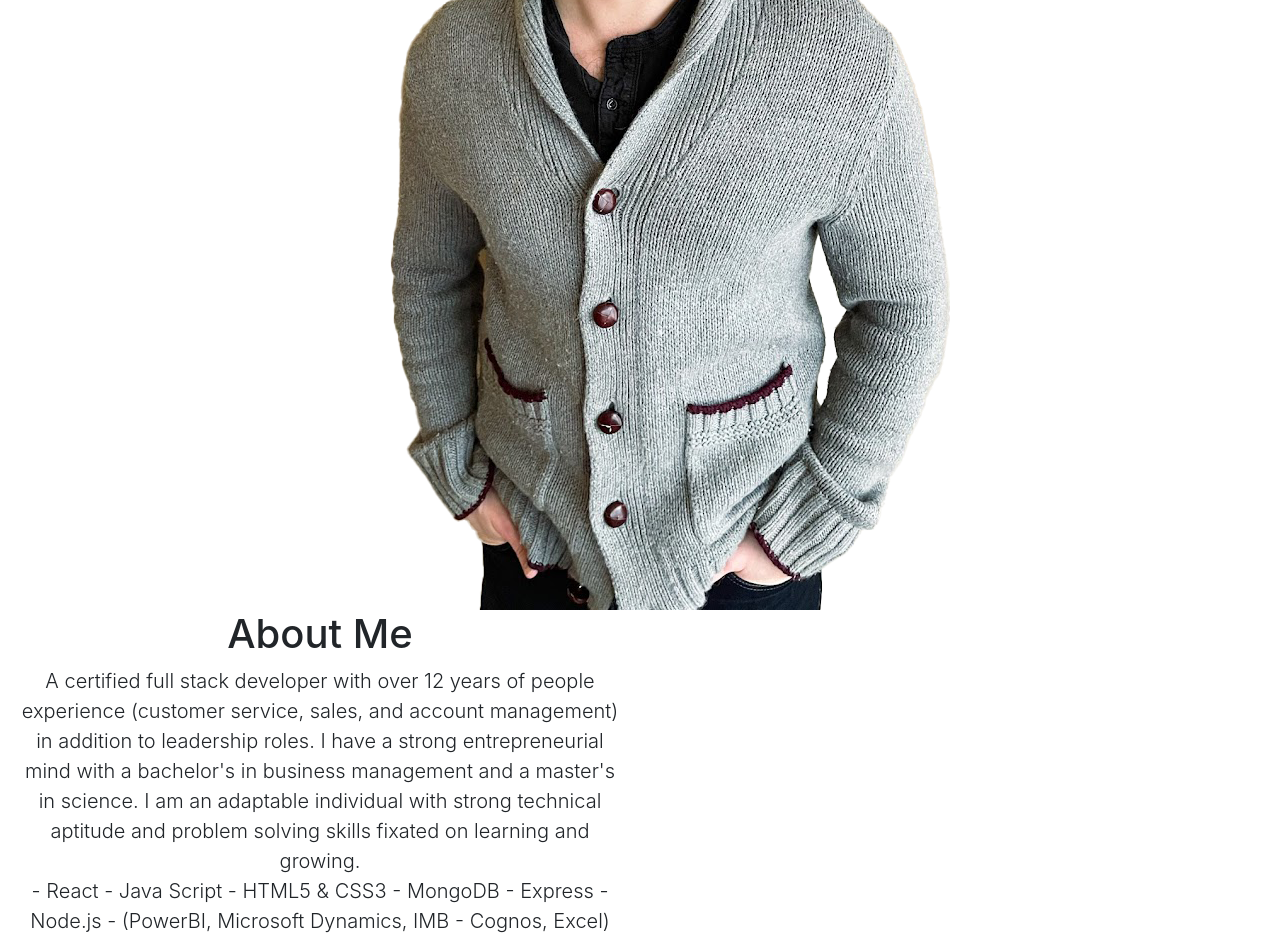
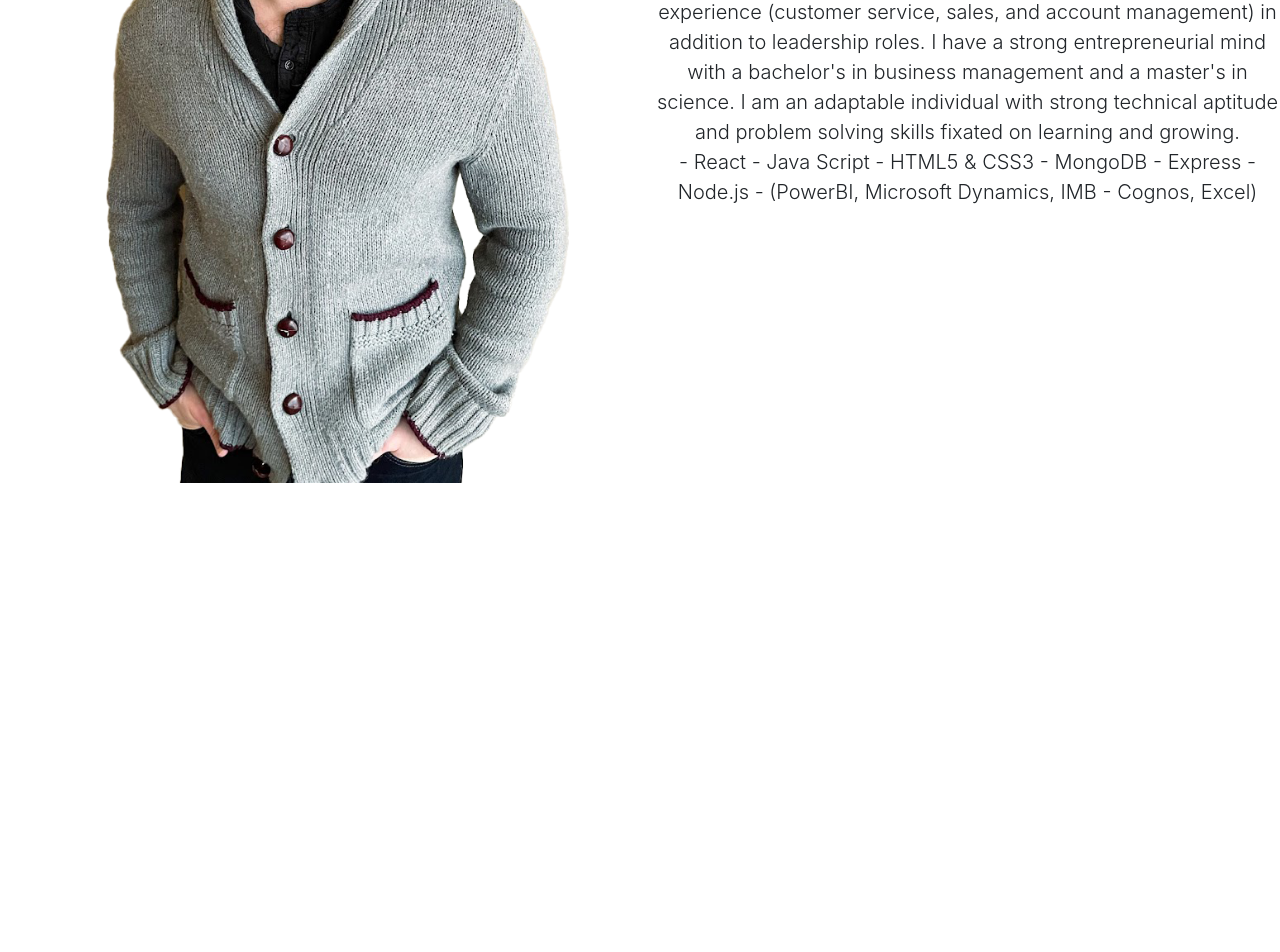
Before and after one commit to MiernickiElijah/Swash.v3, a React (Create React App) app in the folder my-app/: page / in a window 1280 px wide. Shown: the part 482-1434 px from the top of the page. After the commit the page ends 1013 px from the top, so only its background shows below. Built offline with nearby package versions, Linux system fonts and the light colour scheme.

Commit message:
edited home page image and bio entry

```diff
--- a/my-app/src/pages/home/index.js
+++ b/my-app/src/pages/home/index.js
@@ -4,19 +4,18 @@ import './style.css'
 function Home() {
     return (
         <main className="page">
-            <img className="d-block mx-lg-auto img-fluid" src={Eli} alt='me'></img>
-            <header id="centerAll">
-                <section
-                    className="container-fluid h-100 d-flex justify-content-center home animate__animated animate__fadeIn animate__slow">
-                    <div className="d-flex h-100 text-center align-items-center main">
-                    </div>
-                </section>
 
+            <header id="centerAll"
+                className="container-fluid h-100 d-flex justify-content-center home animate__animated animate__fadeIn animate__slow">
+                <div className="d-flex h-100 text-center align-items-center main">
+                </div>
+            </header>
+
+            <section className="aboutme row flex-lg-row-reverse align-items-center g-5 py-5">
                 <article className="col-lg-6" id="bio">
                     <h1 id="aboutMeTitle">About Me</h1>
                     <p className="lead">
                         A certified full stack developer with over 12 years of people experience (customer service, sales, and account management) in addition to leadership roles. I have a strong entrepreneurial mind with a bachelor's in business management and a master's in science.
-
                         I am an adaptable individual with strong technical aptitude and problem solving skills fixated on learning and growing.
                         <ol>
                             - React
@@ -29,8 +28,11 @@ function Home() {
                         </ol>
                     </p>
                 </article>
-            </header>
-        </main>
+                <article className="col-10 col-sm-8 col-lg-6">
+                    <img className="d-block mx-lg-auto img-fluid" src={Eli} alt='me'></img>
+                </article>
+            </section>
+        </main >
     )
 }
 
```
